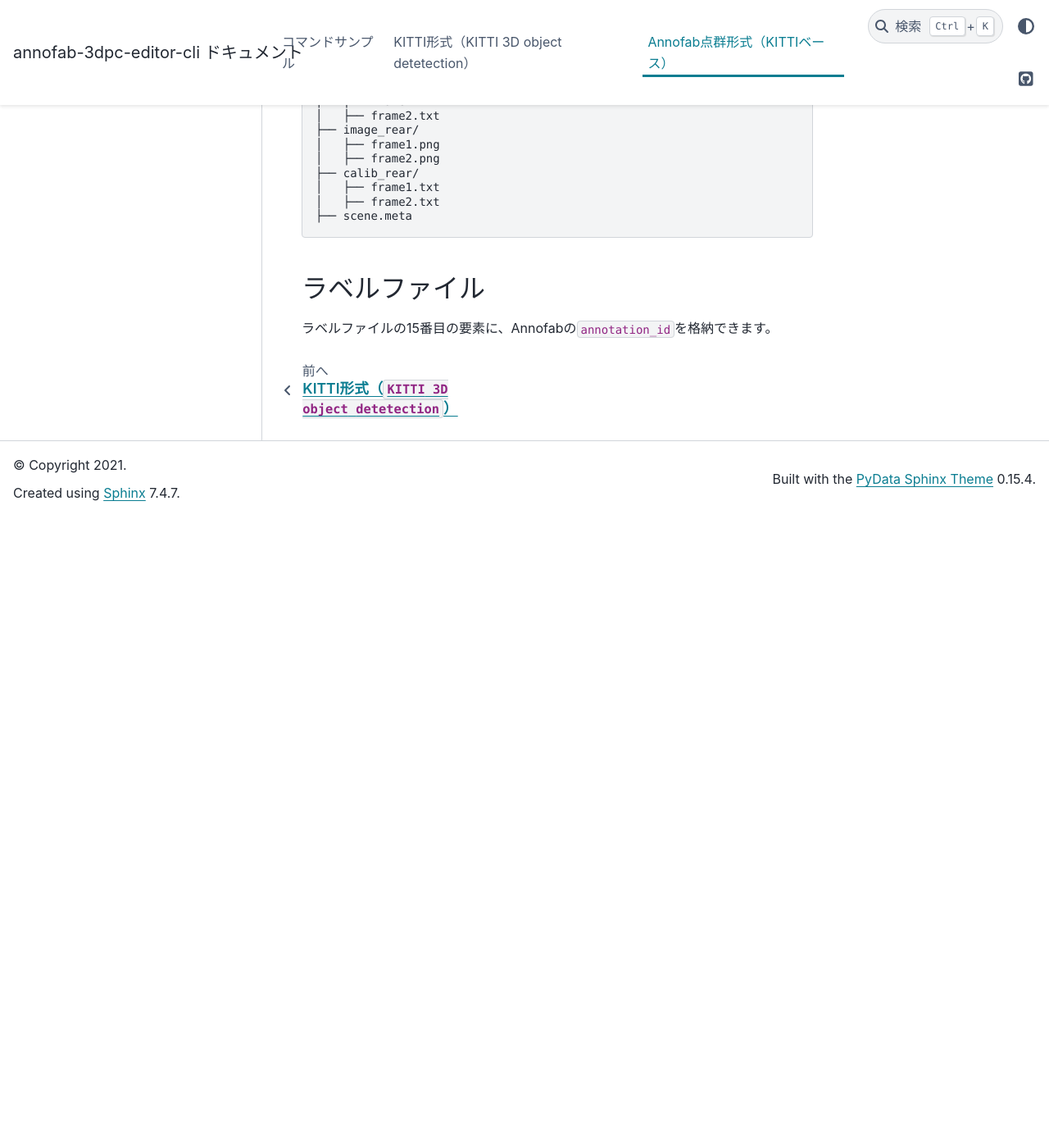
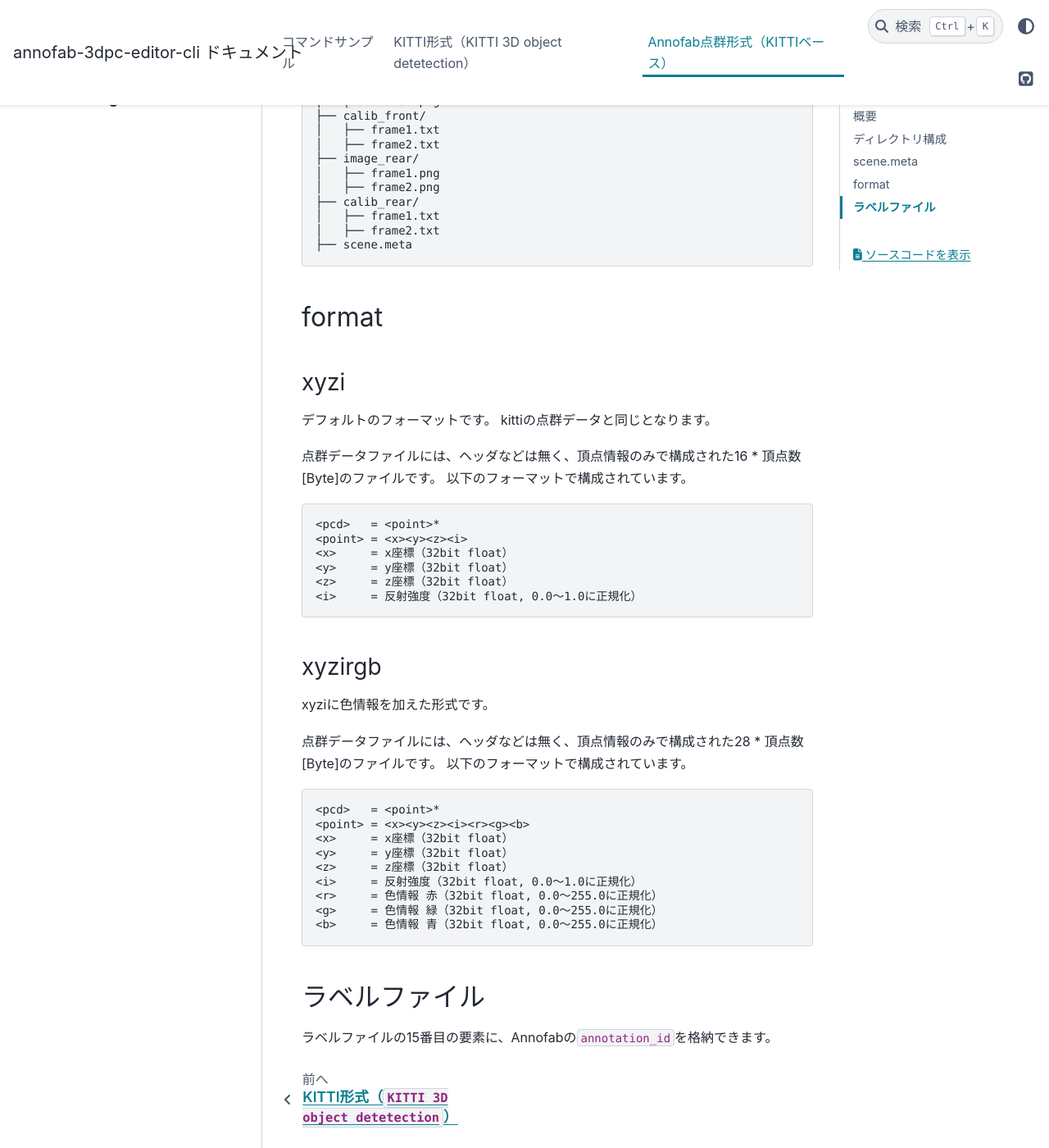
Before and after one commit to kurusugawa-computer/annofab-3dpc-editor-cli, a Sphinx documentation site: the page built from docs/user_guide/annofab_point_cloud_format.md, in a window 1280 px wide and 1400 px high, scrolled down 3514 px. Shown: the whole window at 82% size. Built offline with Sphinx 7.4.7 and the PyData theme 0.15.4, drawn with Linux system fonts in a browser that asks for light colours; before the commit the page ends 4144 px from its top, so only the background shows below that; some of the changed text lies outside the part shown.

Commit message:
Annofab点群形式（KITTIベース）のドキュメントにformatの情報を追記

````diff
--- a/docs/user_guide/annofab_point_cloud_format.md
+++ b/docs/user_guide/annofab_point_cloud_format.md
@@ -60,7 +60,8 @@
   "serieses": [
     {
         "type": "kitti_velodyne",
-        "velodyne_dir": "velodyne"  // 点群データが格納されているディレクトリの名前
+        "velodyne_dir": "velodyne",  // 点群データが格納されているディレクトリの名前
+        "format": "xyzi" // 点群データのフォーマット。"xyzi" or "xyzirgb"。 省略時は"xyzi"
     },
     {
         "type": "kitti_image",
@@ -108,7 +109,8 @@ scene0/
   "serieses": [
     {
         "type": "kitti_velodyne",
-        "velodyne_dir": "velodyne"  // 点群データが格納されているディレクトリの名前
+        "velodyne_dir": "velodyne",  // 点群データが格納されているディレクトリの名前
+        "format": "xyzi" // 点群データのフォーマット。"xyzi" or "xyzirgb"。 省略時は"xyzi"
     },
     {
         "type": "kitti_image",
@@ -179,6 +181,43 @@ scene0/
 ```
 
 
+## format
+
+### xyzi
+
+デフォルトのフォーマットです。
+kittiの点群データと同じとなります。
+
+点群データファイルには、ヘッダなどは無く、頂点情報のみで構成された16 * 頂点数\[Byte]のファイルです。
+以下のフォーマットで構成されています。
+
+```
+<pcd>   = <point>*
+<point> = <x><y><z><i>
+<x>     = x座標（32bit float）
+<y>     = y座標（32bit float）
+<z>     = z座標（32bit float）
+<i>     = 反射強度（32bit float, 0.0～1.0に正規化）
+```
+
+### xyzirgb
+
+xyziに色情報を加えた形式です。
+
+点群データファイルには、ヘッダなどは無く、頂点情報のみで構成された28 * 頂点数\[Byte]のファイルです。
+以下のフォーマットで構成されています。
+
+```
+<pcd>   = <point>*
+<point> = <x><y><z><i><r><g><b>
+<x>     = x座標（32bit float）
+<y>     = y座標（32bit float）
+<z>     = z座標（32bit float）
+<i>     = 反射強度（32bit float, 0.0～1.0に正規化）
+<r>     = 色情報 赤（32bit float, 0.0～255.0に正規化）
+<g>     = 色情報 緑（32bit float, 0.0～255.0に正規化）
+<b>     = 色情報 青（32bit float, 0.0～255.0に正規化）
+```
 
 ## ラベルファイル
 ラベルファイルの15番目の要素に、Annofabの`annotation_id`を格納できます。
````
